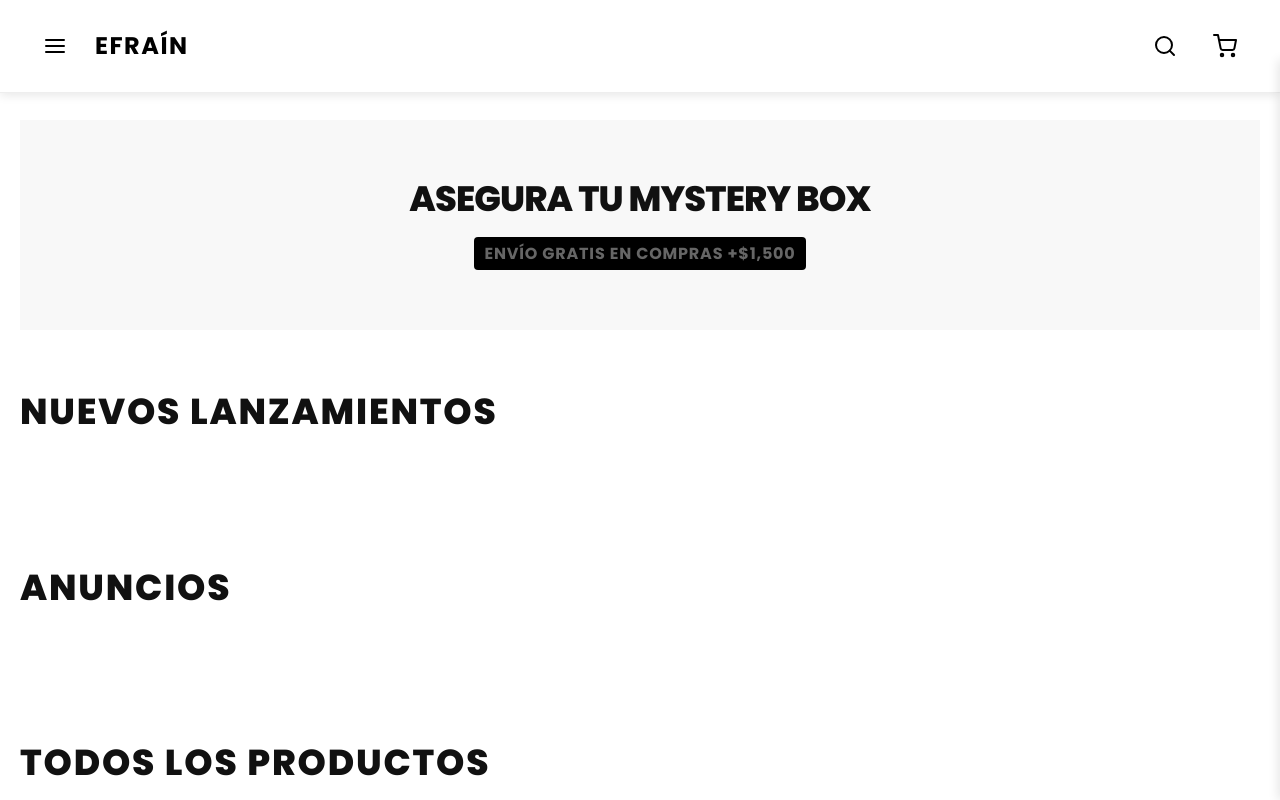
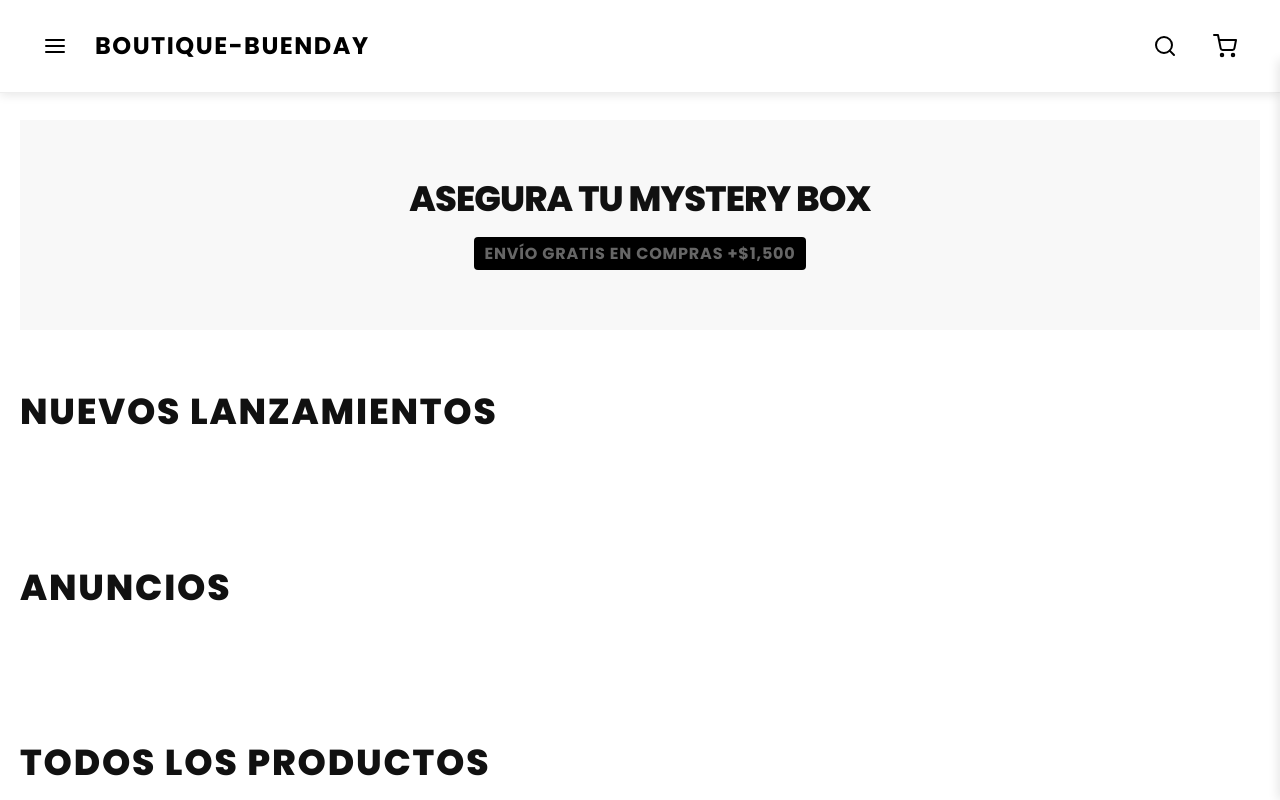
Before and after one commit to fernando8aparra-byte/Buendiashop, a plain HTML site: page index.html in a window 1280 px wide. Shown: the top 800 px of the page. Drawn offline with Linux system fonts and the light colour scheme; no server answers.

Commit message:
Update index.html

```diff
--- a/index.html
+++ b/index.html
@@ -94,7 +94,7 @@
             <path d="M3 12h18M3 6h18M3 18h18" stroke="currentColor" stroke-width="2" stroke-linecap="round" stroke-linejoin="round"/>
           </svg>
         </button>
-        <div class="logo">EFRAÍN</div>
+        <div class="logo">Boutique-buenday</div>
       </div>
 
       <div class="header-right">
```
